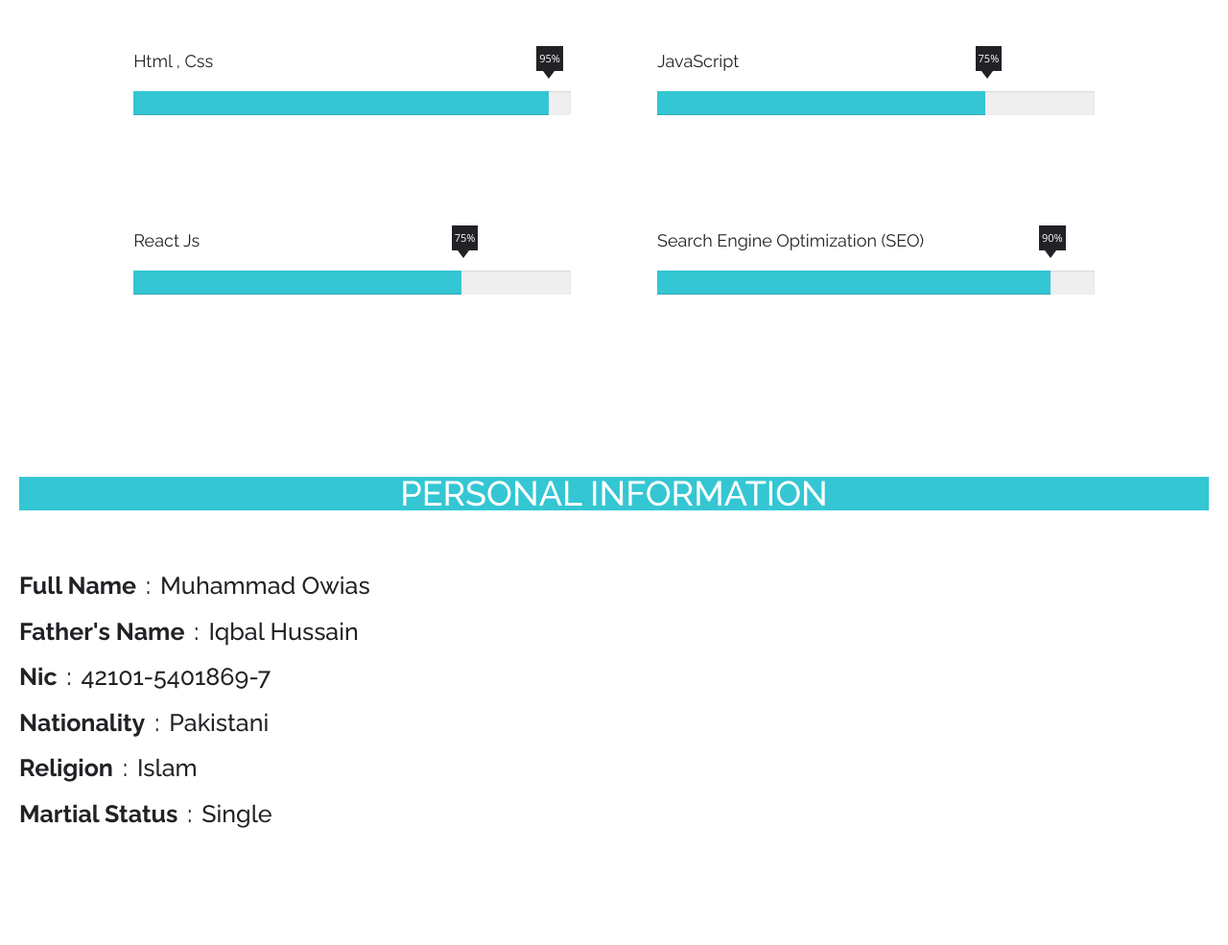
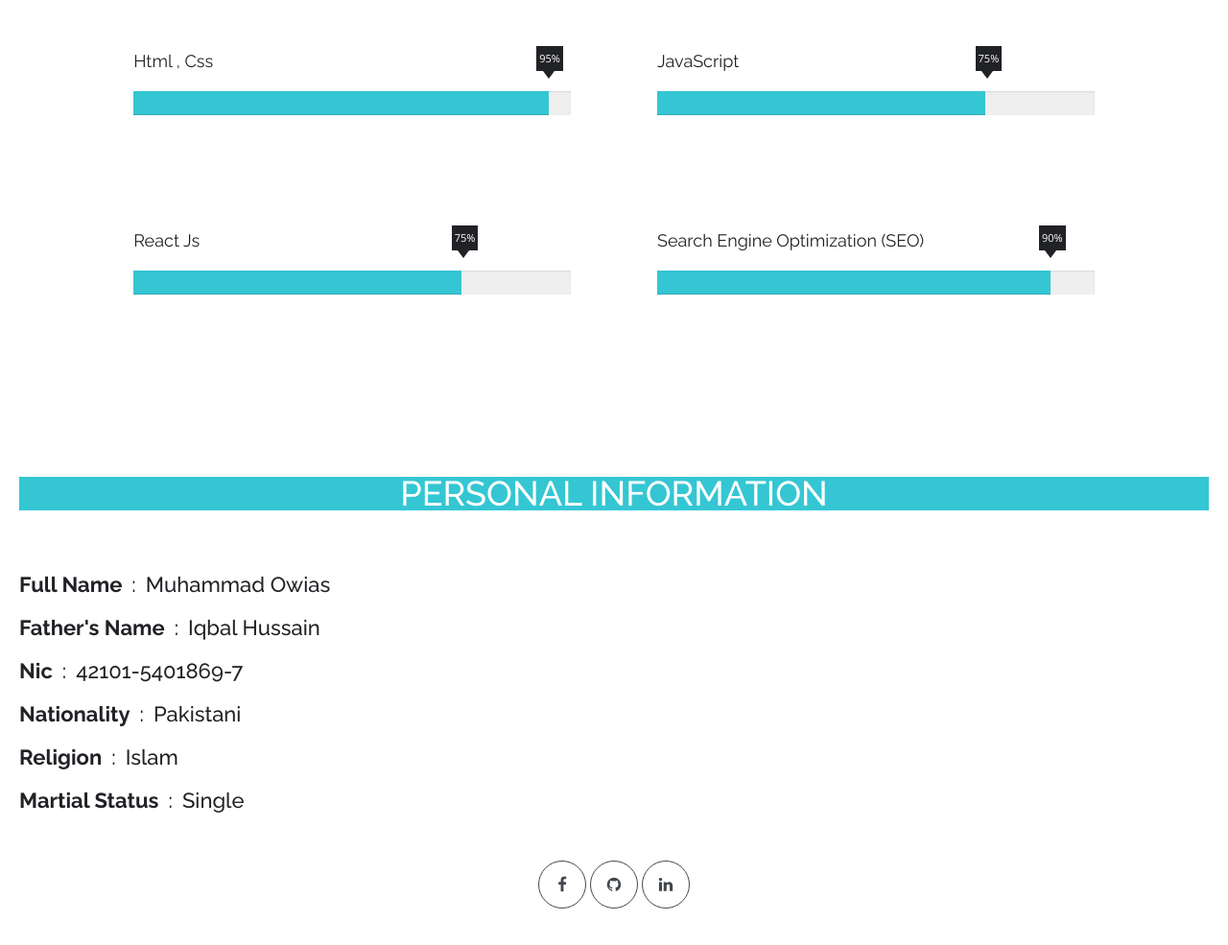
Before and after one commit to owaiss22/Resume, a plain HTML site: page public/index.html in a window 1280 px wide. Shown: the part 1159-2144 px from the top of the page at 96% size. Before the commit the page ends 2101 px from the top, so only its background shows below. Drawn offline with nearby package versions, Linux system fonts and the light colour scheme.

Commit message:
social icons added

```diff
--- a/public/css/responsive.css
+++ b/public/css/responsive.css
@@ -22,6 +22,12 @@
     .career-para {
         font-size: 25px;
         line-height: 34px;
+    }
+
+    .information {
+        font-size: 22px;
+        font-weight: 500;
+        line-height: 25px;
     }
 }
 
--- a/public/css/style.css
+++ b/public/css/style.css
@@ -204,20 +204,88 @@ ul.social-list li a {
 
 
 ul.social-list li:nth-child(1) a:hover {
+    background: #3b5998;
+    border-color: transparent;
+}
+
+ul.social-list li:nth-child(2) a:hover {
     background: #fff;
     border-color: transparent;
     color: #333;
 }
 
-ul.social-list li:nth-child(2) a:hover {
-    background: #00aced;
+ul.social-list li:nth-child(3) a:hover {
+    background: #2867B2;
     border-color: transparent;
 }
 
-ul.social-list li:nth-child(3) a:hover {
-    background: #dd4b39;
+           /* Footer Icons*/
+
+ul.social-list-footer {
+padding: 0;
+margin-top: 20px;
+/* background-color: #41464b; */
+}
+
+ul.social-list-footer li {
+    display: inline-block;
+    padding: 0;
+}
+
+ul.social-list-footer li a {
+    border: 1px solid #41464b;
+    width: 50px;
+    height: 50px;
+    display: inline-block;
+    font-size: larger;
+    line-height: 50px;
+    color: #41464b;
+    border-radius: 50%;
+    -webkit-border-radius: 50%;
+    transition: all 400ms linear;
+    -webkit-transition: all 400ms linear;
+}
+
+ul.social-list-footer li:nth-child(1) a:hover {
+    background: #3b5998;
+    border-color: transparent;
+    color: #fff;
+}
+
+ul.social-list-footer li:nth-child(2) a:hover {
+    background: #000;
+    border-color: transparent;
+    color: #fff;
+}
+
+ul.social-list-footer li:nth-child(3) a:hover {
+    background: #2867B2;
+    border-color: transparent;
+    color: #fff;
+}
+
+.center {
+    display: block;
+    margin-left: auto;
+    margin-right: auto;
+    width: 50%;
+  }
+
+/* ul.social-list-footer li:nth-child(1) a:hover {
+    background: #3b5998;
     border-color: transparent;
 }
+
+ul.social-list-footer li:nth-child(2) a:hover {
+    background: #fff;
+    border-color: transparent;
+    color: #333;
+}
+
+ul.social-list-footer li:nth-child(3) a:hover {
+    background: #2867B2;
+    border-color: transparent;
+} */
 
 
 /* =========================================
@@ -308,7 +376,9 @@ table {
 }
 
 .information h3 {
-    font-size: 25px;
+    font-size: 22px;
+    font-weight: 500;
+    line-height: 25px;
 }
 
 .information span {
--- a/public/index.html
+++ b/public/index.html
@@ -66,9 +66,9 @@
                                         <h6>Web Developer</h6>
                                         <p>SEO Expert</p>
                                         <ul class="social-list">
-                                            <li><a href="#"><i class="fa fa-github"></i></a></li>
-                                            <li><a href="#"><i class="fa fa-linkedin"></i></a></li>
-                                            <li><a href="#"><i class="fa fa-google-plus"></i></a></li>
+                                            <li><a href="#"><i class="fa fa-facebook"></i></a></li>
+                                            <li><a href="https://github.com/owaiss22"><i class="fa fa-github"></i></a></li>
+                                            <li><a href="https://www.linkedin.com/in/muhammad-owais-251a97175/"><i class="fa fa-linkedin"></i></a></li>
                                         </ul>
                                     </div>
                                 </div>
@@ -230,6 +230,24 @@
                 <h3><strong>Religion</strong><span>:</span>Islam</h3>
                 <h3><strong>Martial Status</strong><span>:</span>Single</h3>
             </div>
+
+            <div class="container">
+                <div class="row">
+                    <div class="col-md-4"></div>
+                    <div class="col-md-4">
+                        <div class="footer-icon">
+                            <div class="social-icons">
+                                <ul class="social-list-footer text-center center">
+                                    <li><a href="#"><i class="fa fa-facebook"></i></a></li>
+                                    <li><a href="https://github.com/owaiss22"><i class="fa fa-github"></i></a></li>
+                                    <li><a href="https://www.linkedin.com/in/muhammad-owais-251a97175/"><i class="fa fa-linkedin"></i></a></li>
+                                </ul>
+                            </div>
+                        </div>
+                    </div>
+                    <div class="col-md-4"></div>
+                </div>
+            </div>
         </div>
     </section>
 
```
